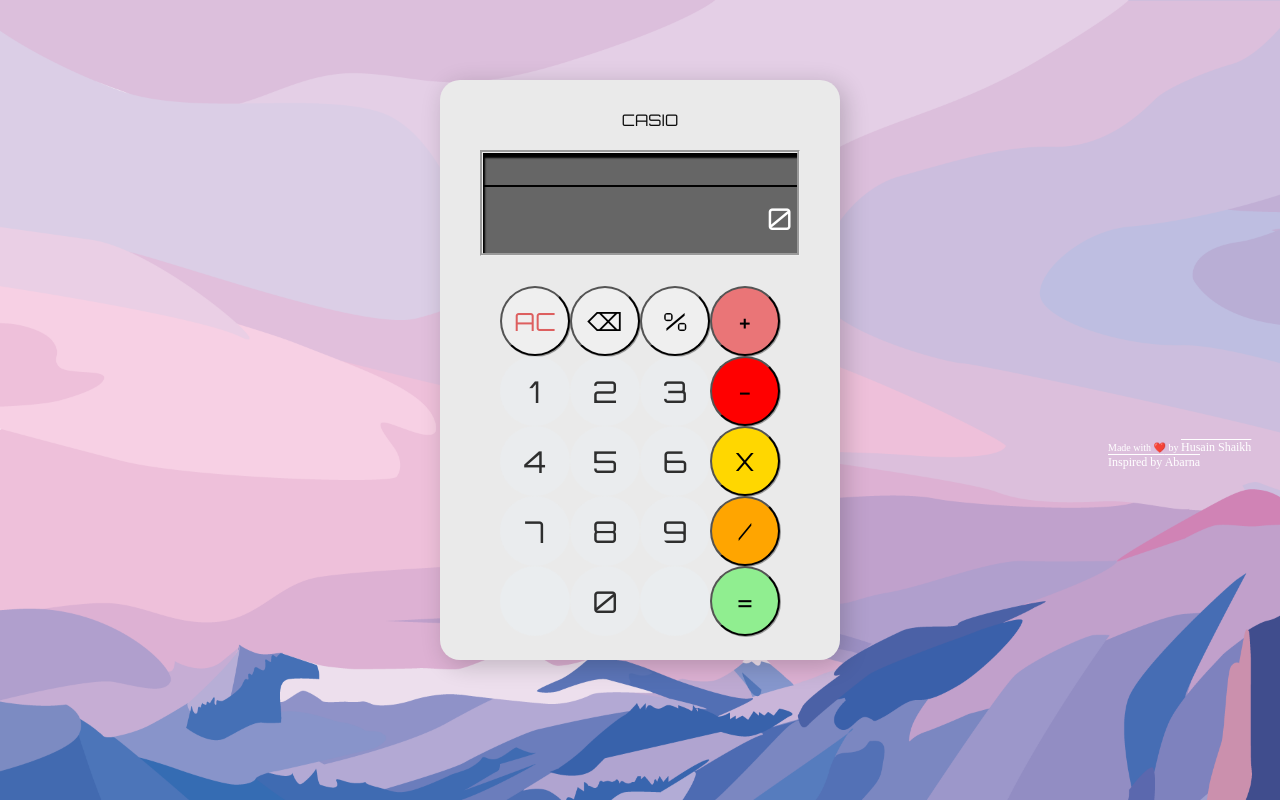
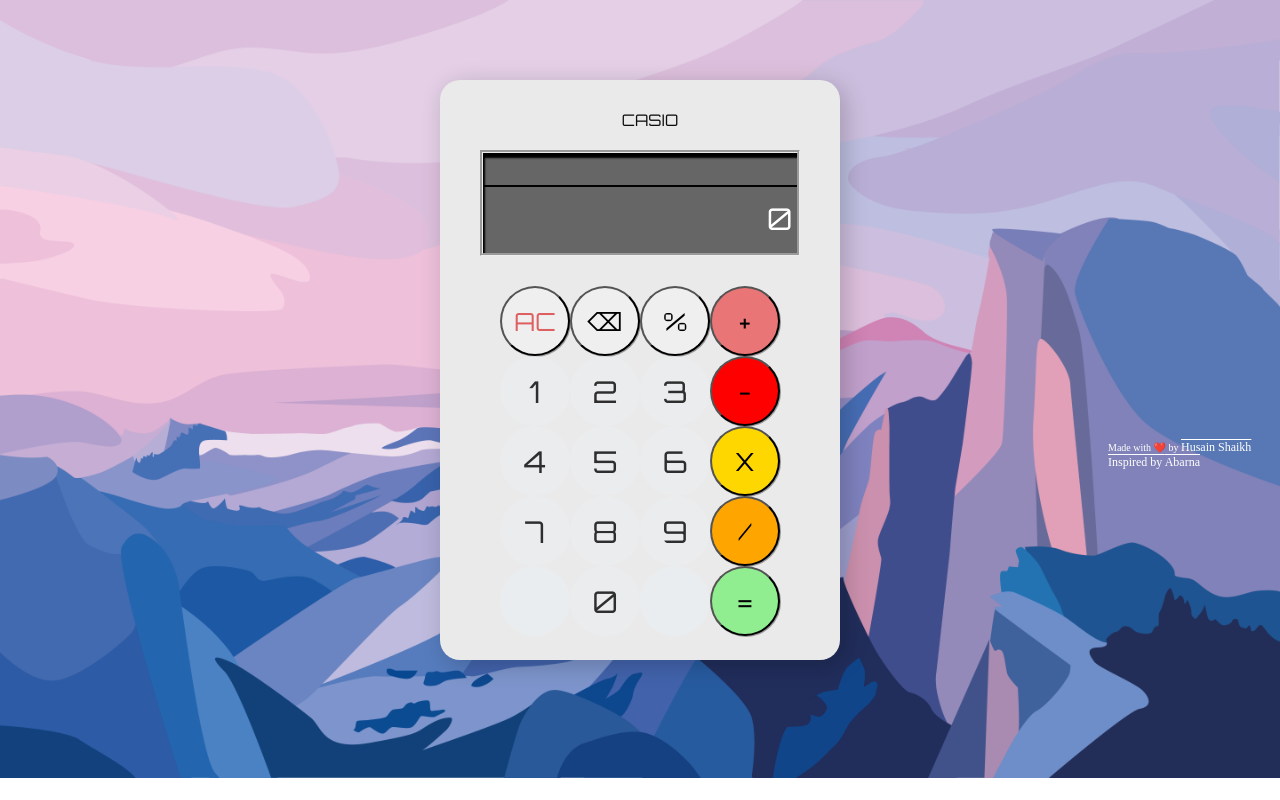
Before and after one commit to HusainShaikh895/Calculator-GUI, a plain HTML site: page index.html in a window 1280 px wide. Shown: the top 800 px of the page. Drawn offline with Linux system fonts and the light colour scheme; a web font is replaced by a local one.

Commit message:
Update styles.css
changed background size to 100% 100%

```diff
--- a/styles.css
+++ b/styles.css
@@ -9,7 +9,7 @@ body
 {
 	background-image: url("body.png");
 	background-repeat: no-repeat;
-	background-size: 1800px 1200px;
+	background-size: 100% 100%;
 
 }
 
```
